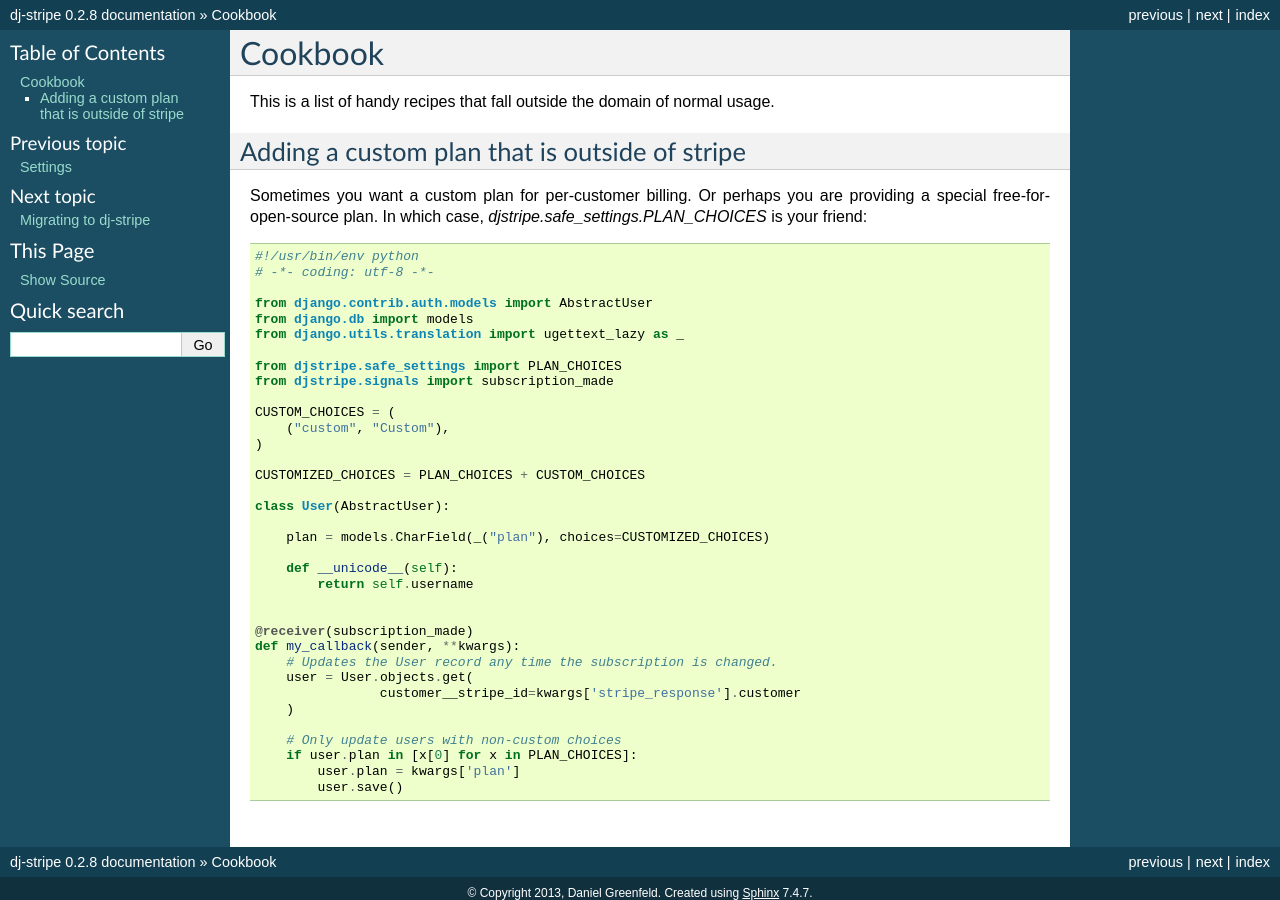
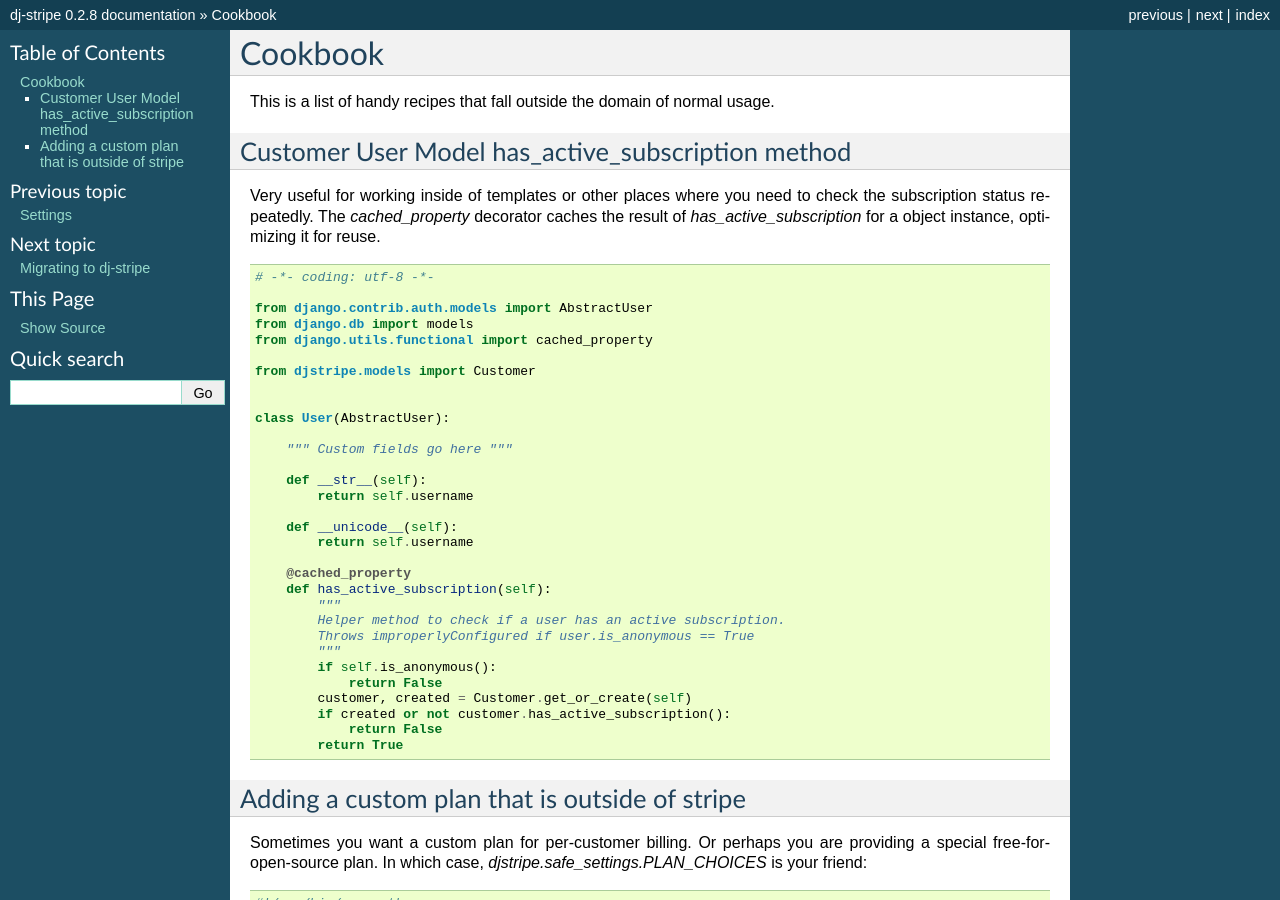
Before and after one commit to dj-stripe/dj-stripe, a Sphinx documentation site: the page built from docs/cookbook.rst, in a window 1280 px wide and 900 px high. Built offline with Sphinx 7.4.7, drawn with Linux system fonts in a browser that asks for light colours.

Commit message:
Add has_active_subscription to cookbook

```diff
--- a/docs/cookbook.rst
+++ b/docs/cookbook.rst
@@ -2,6 +2,49 @@ Cookbook
 ========
 
 This is a list of handy recipes that fall outside the domain of normal usage.
+
+Customer User Model has_active_subscription method
+--------------------------------------------------
+
+Very useful for working inside of templates or other places where you need
+to check the subscription status repeatedly. The `cached_property` decorator
+caches the result of `has_active_subscription` for a object instance, optimizing
+it for reuse.
+
+.. code-block:: python
+
+    # -*- coding: utf-8 -*-
+
+    from django.contrib.auth.models import AbstractUser
+    from django.db import models
+    from django.utils.functional import cached_property
+
+    from djstripe.models import Customer
+
+
+    class User(AbstractUser):
+
+        """ Custom fields go here """
+
+        def __str__(self):
+            return self.username
+
+        def __unicode__(self):
+            return self.username
+
+        @cached_property
+        def has_active_subscription(self):
+            """
+            Helper method to check if a user has an active subscription.
+            Throws improperlyConfigured if user.is_anonymous == True
+            """
+            if self.is_anonymous():
+                return False
+            customer, created = Customer.get_or_create(self)
+            if created or not customer.has_active_subscription():
+                return False
+            return True
+
 
 Adding a custom plan that is outside of stripe
 -----------------------------------------------
```
